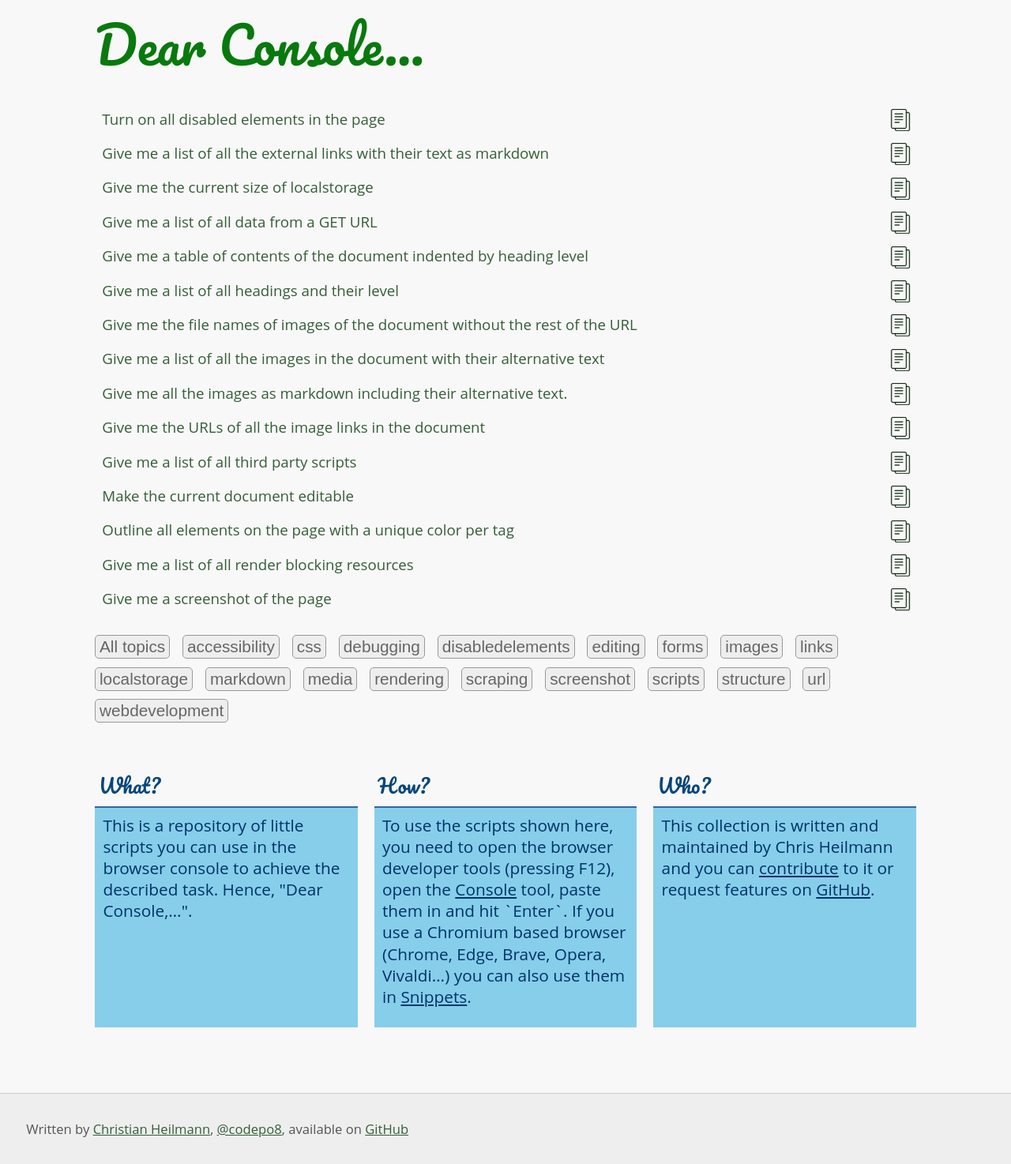
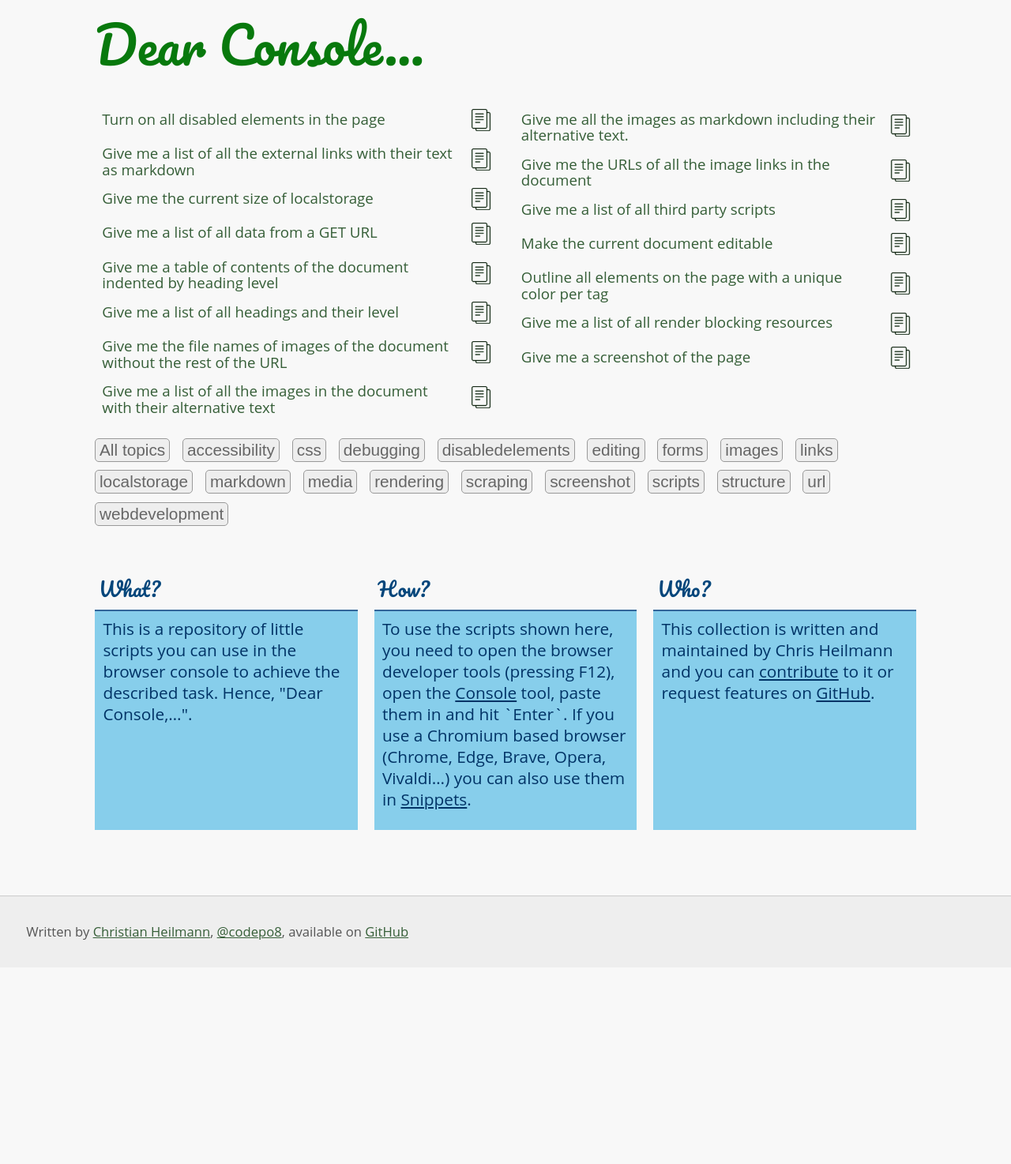
Before and after one commit to codepo8/dearconsole, a Jekyll site: the page built from index.md, in a window 1280 px wide. Shown: the whole page at 79% size. Built offline with Jekyll 4.4.1, drawn with Linux system fonts in a browser that asks for light colours; after the commit the page ends 1225 px from its top, so only the background shows below that.

Commit message:
multi column on high space

```diff
--- a/assets/styles.css
+++ b/assets/styles.css
@@ -96,6 +96,11 @@ div#snippets {
 ul#snippets {
   margin: 1em 0;
   padding: 0;
+}
+@media (min-width:30em) {
+  ul#snippets {
+    column-count: 2;
+  }
 }
 #snippets li > a {
   display:block;
```
